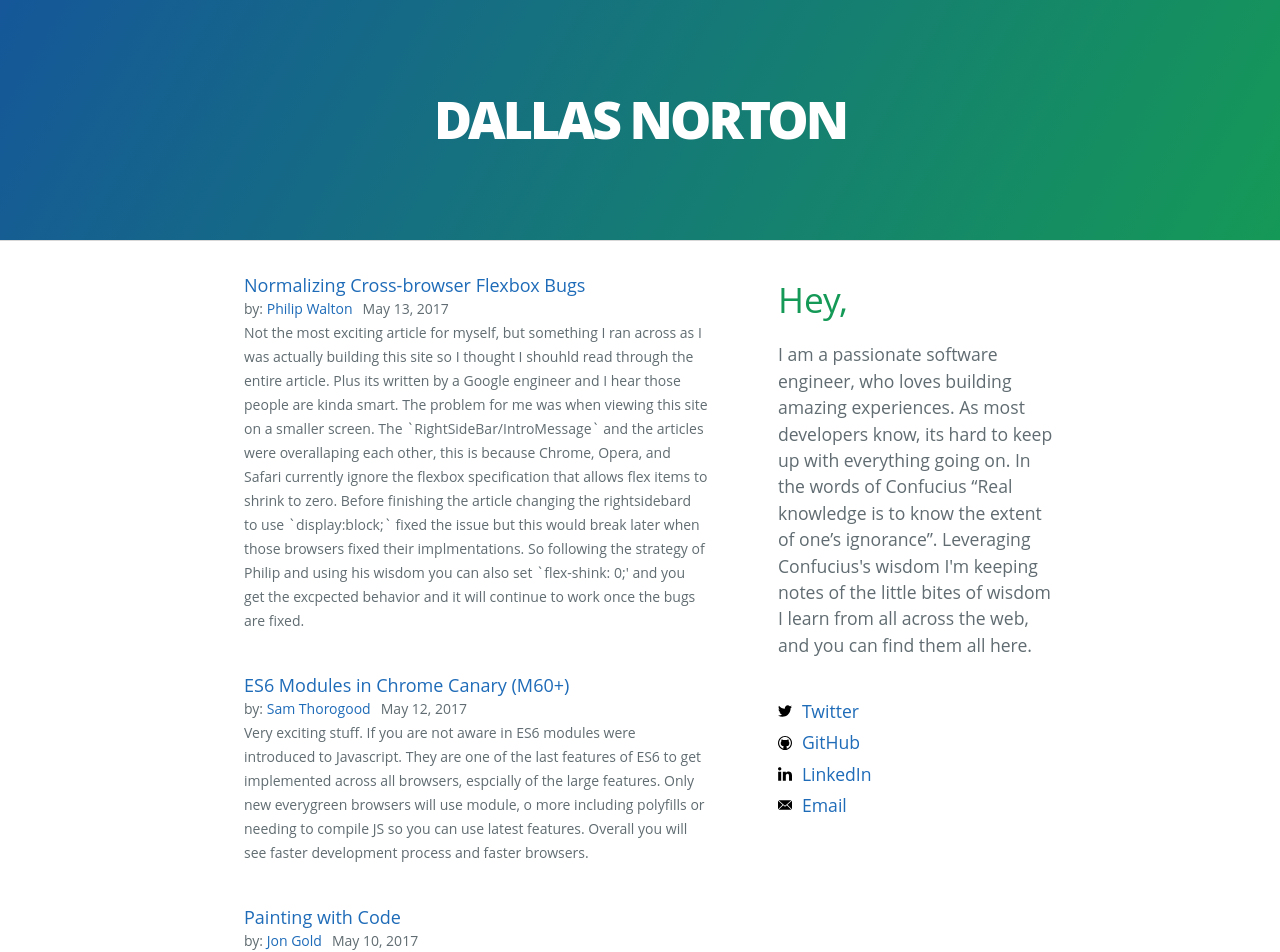
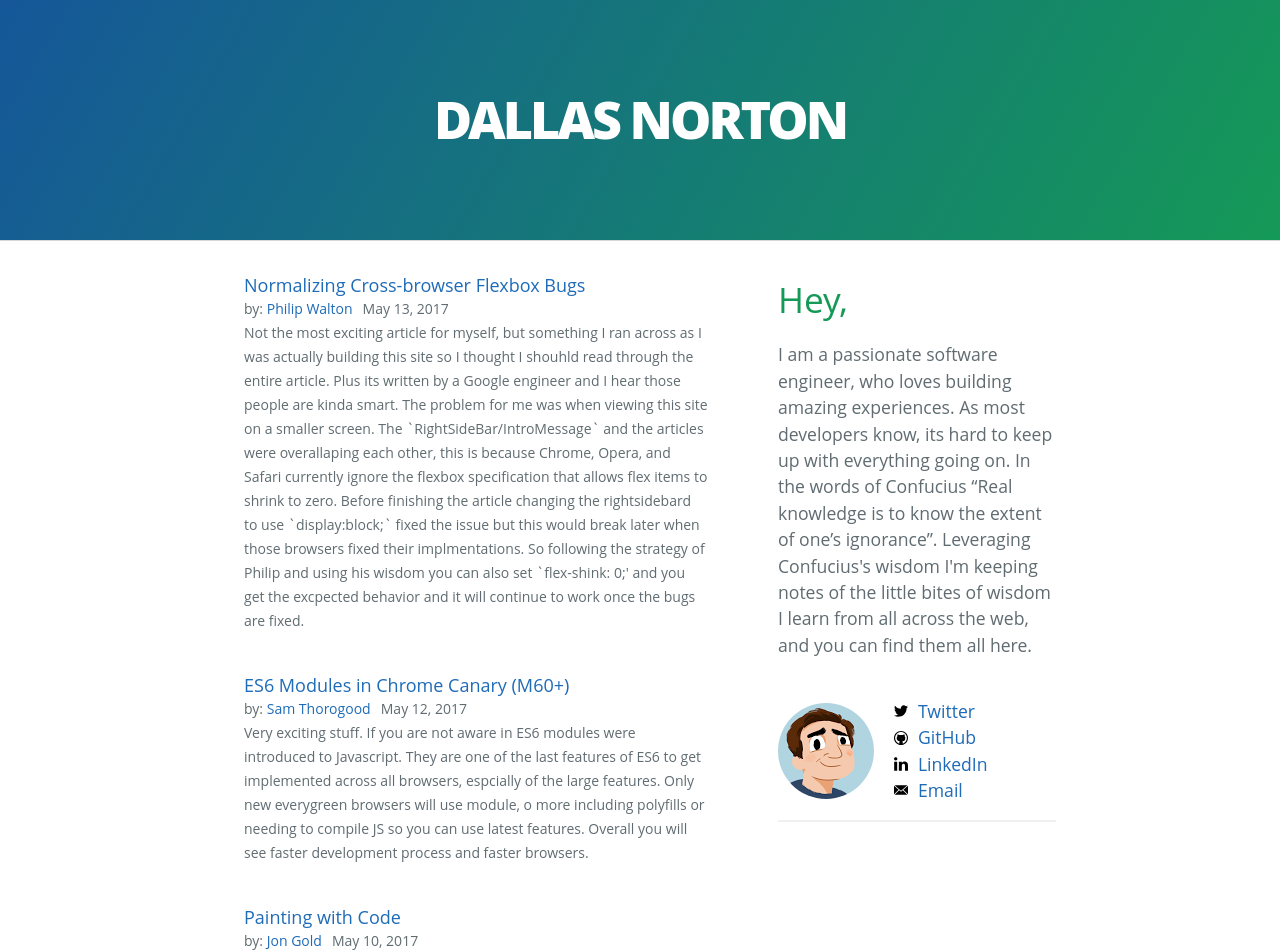
Before and after one commit to dallasnorton/personalSite, a React (Create React App) app: page / in a window 1280 px wide. Shown: the top 952 px of the page. Built offline with nearby package versions, Linux system fonts and the light colour scheme.

Commit message:
avatar image

```diff
--- a/src/App.js
+++ b/src/App.js
@@ -16,7 +16,7 @@ class App extends Component {
             <RightSideBar/>
           </div>
           <footer className="site-footer">
-            <span classNMe="site-footer-owner">© 2017 Dallas Norton</span>
+            <span className="site-footer-owner">© 2017 Dallas Norton</span>
           </footer>
         </div>
       </div>
--- a/src/RightSideBar/RightSideBar.js
+++ b/src/RightSideBar/RightSideBar.js
@@ -13,6 +13,7 @@ class RightSideBar extends Component {
       <h1 className="welcome-quip">{welcomeQuips[Math.floor(Math.random() * welcomeQuips.length)]}</h1>
       <p id="intro-message">I am a passionate software engineer, who loves building amazing experiences. As most developers know, its hard to keep up with everything going on. In the words of Confucius “Real knowledge is to know the extent of one’s ignorance”. Leveraging Confucius's wisdom I'm keeping notes of the little bites of wisdom I learn from all across the web, and you can find them all here.</p>
       <SocialMedia />
+      <hr></hr>
     </div>;
   }
 }
--- a/src/SocialMedia/SocialMedia.css
+++ b/src/SocialMedia/SocialMedia.css
@@ -7,12 +7,26 @@
 .social-media-wrapper {
   display: flex;
   align-items: center;
-  padding-bottom: 5px;
+  /*padding-bottom: 5px;*/
 }
 
 .social-media-container {
   display: flex;
   flex-direction: column;
+}
+
+.social-avatar {
+  display: flex;
+}
+
+.avatar-container {
+  display: flex;
+  align-items: center;
+  margin-right: 20px;
+}
+
+.avatar-circle {
+  border-radius: 50%;
 }
 
 @media only screen and (max-width: 736px) {
@@ -25,4 +39,9 @@
   .social-media-wrapper {
     width: 50%;
   }
+
+  .avatar-circle {
+    width: 50px;
+    height: 50px;
+  }
 }
--- a/src/SocialMedia/SocialMedia.js
+++ b/src/SocialMedia/SocialMedia.js
@@ -1,5 +1,7 @@
 import React, { Component } from 'react';
 import './SocialMedia.css';
+import avatarImg from './avatar.jpg';
+
 const socialMediaData = [
   {
     company: 'twitter',
@@ -43,8 +45,13 @@ class SocialMedia extends Component {
     });
   }
   render() {
-    return <div className="social-media-container">
-      {this.socialMediaSites}
+    return <div className="social-avatar">
+      <span className="avatar-container">
+        <img src={avatarImg} alt="avatar" className="avatar-circle"/>
+      </span>
+      <div className="social-media-container">
+        {this.socialMediaSites}
+      </div>
     </div>;
   }
 }
```
Also changed, not shown: src/SocialMedia/avatar.jpg (added).
